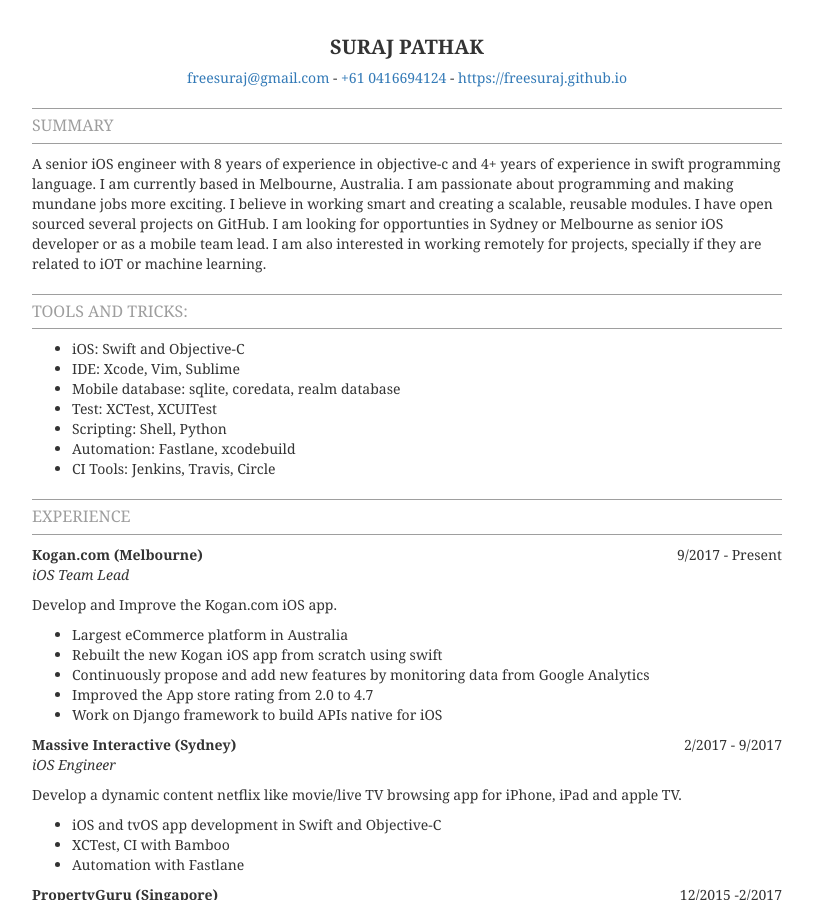
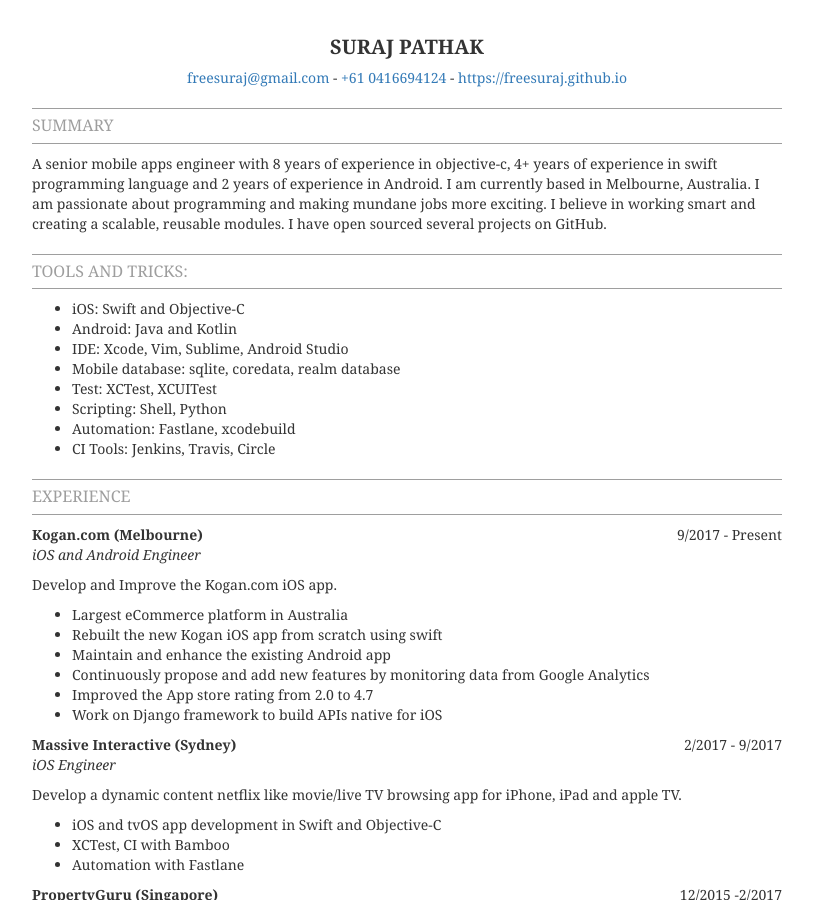
Before and after one commit to freesuraj/freesuraj.github.io, a Jekyll site: the page built from cv/index.markdown, in a window 1280 px wide and 900 px high. Shown: the whole window, without its empty margins (233-1046 px from the left). Built offline with Jekyll 4.4.1, drawn with Linux system fonts in a browser that asks for light colours; nearby versions of some CDN libraries.

Commit message:
Update cv

```diff
--- a/cv/index.markdown
+++ b/cv/index.markdown
@@ -15,11 +15,12 @@
 
 ## Summary
 
-A senior iOS engineer with 8 years of experience in objective-c and 4+ years of experience in swift programming language. I am currently based in Melbourne, Australia. I am passionate about programming and making mundane jobs more exciting. I believe in working smart and creating a scalable, reusable modules. I have open sourced several projects on GitHub. I am looking for opportunties in Sydney or Melbourne as senior iOS developer or as a mobile team lead. I am also interested in working remotely for projects, specially if they are related to iOT or machine learning.
+A senior mobile apps engineer with 8 years of experience in objective-c, 4+ years of experience in swift programming language and 2 years of experience in Android. I am currently based in Melbourne, Australia. I am passionate about programming and making mundane jobs more exciting. I believe in working smart and creating a scalable, reusable modules. I have open sourced several projects on GitHub.
 
 ## Tools and tricks:
 * iOS: Swift and Objective-C
-* IDE: Xcode, Vim, Sublime
+* Android: Java and Kotlin
+* IDE: Xcode, Vim, Sublime, Android Studio
 * Mobile database: sqlite, coredata, realm database
 * Test: XCTest, XCUITest
 * Scripting: Shell, Python
@@ -33,12 +34,13 @@
     <div class="col-xs-4 section-right">9/2017 - Present</div>
 </div>
 
-*iOS Team Lead*
+*iOS and Android Engineer*
 
 Develop and Improve the Kogan.com iOS app.
 
 * Largest eCommerce platform in Australia
 * Rebuilt the new Kogan iOS app from scratch using swift
+* Maintain and enhance the existing Android app
 * Continuously propose and add new features by monitoring data from Google Analytics
 * Improved the App store rating from 2.0 to 4.7
 * Work on Django framework to build APIs native for iOS
```
